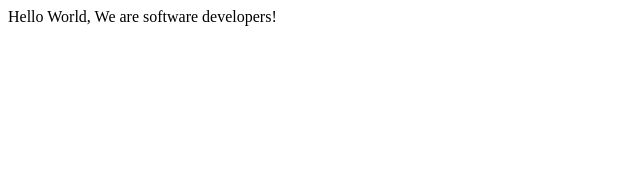
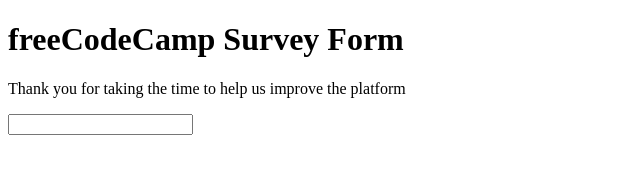
Before and after one commit to saikatgpae/Microverse_saikat_steve, a plain HTML site: page index.html in a window 1280 px wide. Shown: the whole page, without its empty margins (0-640 px from the left). Drawn offline with Linux system fonts and the light colour scheme.

Commit message:
added h1 id=title, p id=description, form id=survey-form, and input id=name tag inside body of index.html

```diff
--- a/index.html
+++ b/index.html
@@ -9,7 +9,12 @@
   <body>
     <script src="https://cdn.freecodecamp.org/testable-projects-fcc/v1/bundle.js"></script>
 
-    Hello World, We are software developers!
+    <h1 id="title">freeCodeCamp Survey Form</h1>
+    <p id="description">Thank you for taking the time to help us improve the platform</p>
+    <form id="survey-form">
+        <input id="name" required="">
+    </form>
+
     <script  src="js/index.js"></script>
   </body>
 </html>
```
